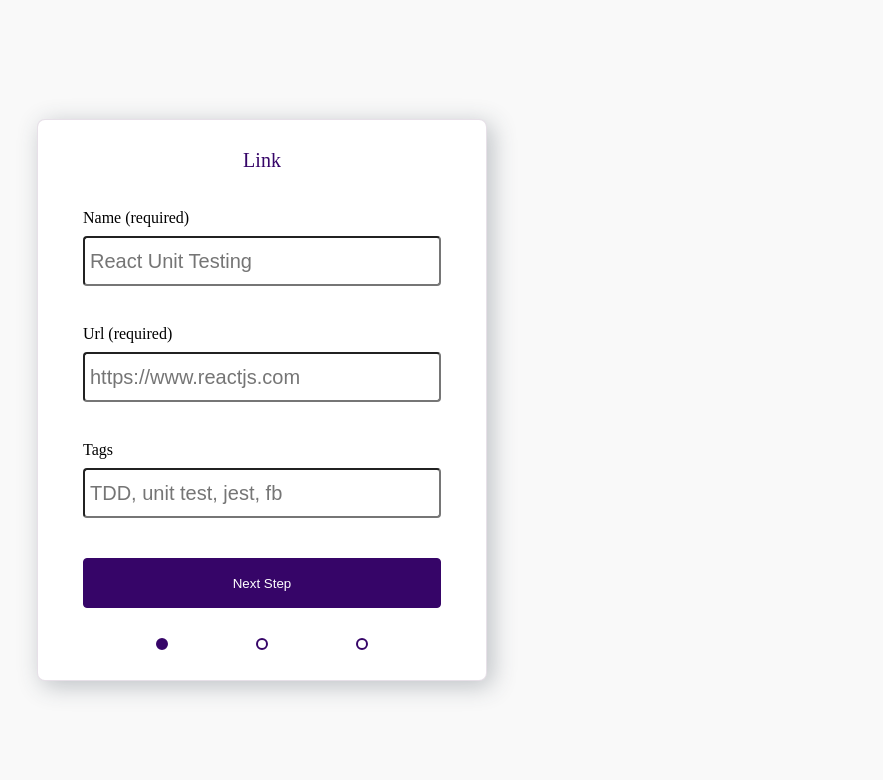
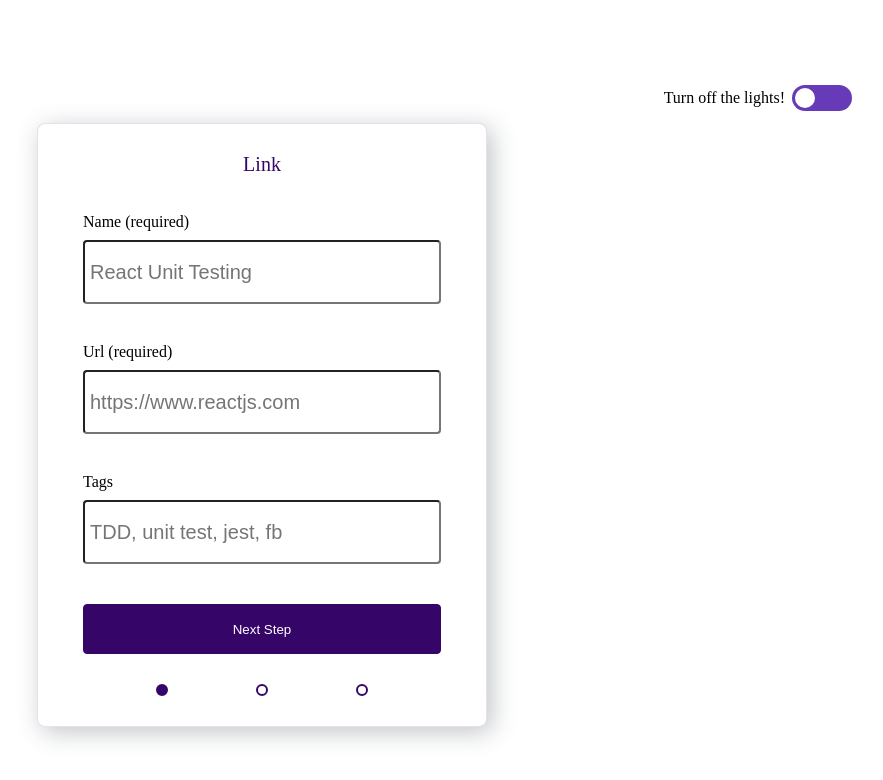
Before and after one commit to MC313/save-links, a React app: page / in a window 1280 px wide. Shown: the top 780 px of the page, without its empty margins (378-1261 px from the left). Built offline with nearby package versions, Linux system fonts and the light colour scheme.

Commit message:
Add toggle control and adds toggle value to store

```diff
--- a/src/js/App.js
+++ b/src/js/App.js
@@ -1,30 +1,17 @@
 import React from 'react';
 
-import { StoreProvider, StoreConsumer } from './store';
-import Steps from './components/container/Steps';
-import StepIndicator from './components/container/StepIndicator';
-import SuccessOverlay from './components/presentational/SuccessOverlay';
+import { StoreProvider } from './store';
+import Wizard from './components/container/Wizard';
+import ThemeToggle from './components/container/ThemeToggle';
 
 
 const App = () => {
     return (
         <StoreProvider>
-            <StoreConsumer>
-                {
-                    ({ showOverlay }) => {
-                        return (
-                            <section className="wizard">
-                                <SuccessOverlay show={showOverlay} />
-                                <Steps/>
-                                <StepIndicator />
-                            </section>
-                        );
-                    }
-                }
-            </StoreConsumer>
+            <ThemeToggle />
+            <Wizard />
         </StoreProvider>
     );
 };
 
-
 export default App;
--- /dev/null
+++ b/src/js/components/container/ThemeToggle.js
@@ -0,0 +1,18 @@
+import React, { useContext } from 'react';
+
+import { StoreContext } from '../../store';
+import Toggle from '../presentational/Toggle';
+
+const ThemeToggle = () => {
+    const { toggleOn, actions, dispatch } = useContext(StoreContext);
+    const onToggleChange = ({ target }) => dispatch(actions.setToggleValue(target.checked));
+
+    return (
+        <div className="toggle-container">
+            Turn {toggleOn ? 'on' : 'off'} the lights!
+            <Toggle onToggleChange={onToggleChange} value={toggleOn}/>
+        </div>
+    );
+};
+
+export default ThemeToggle;
--- /dev/null
+++ b/src/js/components/container/Wizard.js
@@ -0,0 +1,20 @@
+import React, { useContext } from 'react';
+
+import Steps from './Steps';
+import StepIndicator from './StepIndicator';
+import SuccessOverlay from '../presentational/SuccessOverlay';
+import { StoreContext } from '../../store';
+
+const Wizard = () => {
+    const { showOverlay } = useContext(StoreContext);
+
+    return (
+        <section className="wizard">
+            <SuccessOverlay show={showOverlay} />
+            <Steps/>
+            <StepIndicator />
+        </section>
+    );
+};
+
+export default Wizard;
--- /dev/null
+++ b/src/js/components/presentational/Toggle.js
@@ -0,0 +1,18 @@
+import React from 'react';
+
+const Toggle = ({ onToggleChange, value }) => {
+    return (
+        <div className="toggle">
+            <input
+                className="toggle__input"
+                type="checkbox"
+                id="switch"
+                checked={value}
+                onChange={onToggleChange}
+            />
+            <label htmlFor="switch" className="toggle__label">Toggle</label>
+        </div>
+    );
+};
+
+export default Toggle;
--- a/src/js/store/StoreProvider.js
+++ b/src/js/store/StoreProvider.js
@@ -4,6 +4,7 @@ import * as actions from './actions';
 import rootReducer from './reducers';
 
 const initialState = {
+    toggleOn: false,
     currentStep: 1,
     formData: {
         name: { value: '', error: false },
--- a/src/js/store/actions/action-types.js
+++ b/src/js/store/actions/action-types.js
@@ -1,4 +1,4 @@
-export const CHANGE_THEME = 'CHANGE_THEME';
+export const UPDATE_TOGGLE_SWITCH = 'UPDATE_TOGGLE_SWITCH';
 export const NAVIGATE_BACK = 'NAVIGATE_BACK';
 export const NAVIGATE_FORWARD = 'NAVIGATE_FORWARD';
 export const RESET_STATE = 'RESET_STATE';
--- a/src/js/store/actions/index.js
+++ b/src/js/store/actions/index.js
@@ -6,10 +6,10 @@ import {
     SAVE_LINK_REQUEST,
     SAVE_LINK_SUCCESS,
     SET_INPUT_ERROR,
-    CHANGE_THEME
+    UPDATE_TOGGLE_SWITCH
 } from './action-types';
 
-export const changeTheme = (payload) => ({ type: CHANGE_THEME, payload });
+export const setToggleValue = (payload) => ({ type: UPDATE_TOGGLE_SWITCH, payload });
 
 export const navigateForward = (payload) => ({ type: NAVIGATE_FORWARD, payload });
 export const navigateBackward = (payload) => ({ type: NAVIGATE_BACKWARD, payload });
--- a/src/js/store/reducers/index.js
+++ b/src/js/store/reducers/index.js
@@ -7,7 +7,7 @@ import {
     SAVE_LINK_REQUEST,
     SAVE_LINK_SUCCESS,
     SAVE_LINK_ERROR,
-    CHANGE_THEME
+    UPDATE_TOGGLE_SWITCH
 } from "../actions/action-types";
 
 const initialState = {
@@ -82,10 +82,11 @@ export const rootReducer = (state, action) => {
                 isSubmitting: false
             };
 
-        case CHANGE_THEME:
+        case UPDATE_TOGGLE_SWITCH:
             return {
                 ...state,
-                theme: action.payload
+                toggleOn: action.payload,
+                theme: action.payload ? 'DARK' : 'LIGHT'
             };
 
         default:
--- /dev/null
+++ b/src/styles/controls.scss
@@ -0,0 +1,80 @@
+.btn--primary {
+  @include button;
+  border-color: var(--primary, rgba(54, 5, 104, 1));
+  background-color: rgba(54, 5, 104, 1);
+  background-color: var(--primary, rgba(54, 5, 104, 1));
+  color: var(--white, rgba(255, 255, 255, 1));
+  color: rgba(255, 255, 255, 1);
+}
+
+.btn--secondary {
+  @include button;
+  border-color: var(--secondary, rgba(154, 103, 234, 1));
+  background-color: rgba(154, 103, 234, 1);
+  background-color: var(--secondary, rgba(154, 103, 234, 1));
+  color: var(--white, rgba(255, 255, 255, 1));
+  color: rgba(255, 255, 255, 1);
+}
+
+.btn--back {
+  @include flex-center;
+  width: 45px;
+  height: 45px;
+  border-radius: $radius-round;
+  transform: rotate(180deg);
+  font-size: $font-medium;
+  background-color: rgba(54, 5, 104, 1);
+  background-color: var(--primary, rgba(54, 5, 104, 1));
+}
+
+.toggle-container {
+  @include flex-row;
+  @include flex-center;
+  width: $width-full;
+  height: 50px;
+  justify-content: end;
+  padding-right: 50px;
+}
+
+.toggle {
+  @include flex-center;
+  input[type='checkbox'] {
+    height: 0;
+    width: 0;
+    visibility: hidden;
+  }
+  &__label {
+    cursor: pointer;
+    text-indent: -9999px;
+    width: 60px;
+    height: 26px;
+    background-color: rgba(103, 58, 183, 1);
+    background-color: var(--purple, rgba(103, 58, 183, 1));
+    display: block;
+    border-radius: 100px;
+    position: relative;
+  }
+
+  &__label:after {
+    content: '';
+    position: absolute;
+    top: 3px;
+    left: 3px;
+    width: 20px;
+    height: 20px;
+    background-color: rgba(255, 255, 255, 1);
+    background-color: var(--white, rgba(255, 255, 255, 1));
+    border-radius: $radius-round;
+    transition: 0.3s;
+  }
+
+  &__input:checked + &__label {
+    background-color: rgba(54, 5, 104, 1);
+    background-color: var(--primary, rgba(54, 5, 104, 1));
+  }
+
+  &__input:checked + &__label:after {
+    left: calc(100% - 3px);
+    transform: translateX(-100%);
+  }
+}
--- a/src/styles/main.scss
+++ b/src/styles/main.scss
@@ -2,6 +2,7 @@
 @import 'variables';
 @import 'mixins';
 @import 'typography';
+@import 'controls';
 @import 'modules';
 
 * {
@@ -16,10 +17,9 @@ main {
 }
 
 main {
-  display: flex;
-  justify-content: center;
-  align-items: center;
+  @include flex-center;
+  @include flex-column;
   line-height: 1;
   font-size: $font-base;
-  background-color: rgba(249, 249, 249, 1);
+  background-color: rgba(255, 255, 255, 1);
 }
--- a/src/styles/modules.scss
+++ b/src/styles/modules.scss
@@ -1,32 +1,3 @@
-.btn--primary {
-  @include button;
-  border-color: var(--primary, rgba(54, 5, 104, 1));
-  background-color: rgba(54, 5, 104, 1);
-  background-color: var(--primary, rgba(54, 5, 104, 1));
-  color: var(--white, rgba(255, 255, 255, 1));
-  color: rgba(255, 255, 255, 1);
-}
-
-.btn--secondary {
-  @include button;
-  border-color: var(--secondary, rgba(154, 103, 234, 1));
-  background-color: rgba(154, 103, 234, 1);
-  background-color: var(--secondary, rgba(154, 103, 234, 1));
-  color: var(--white, rgba(255, 255, 255, 1));
-  color: rgba(255, 255, 255, 1);
-}
-
-.btn--back {
-  @include flex-center;
-  width: 45px;
-  height: 45px;
-  border-radius: $radius-round;
-  transform: rotate(180deg);
-  font-size: $font-medium;
-  background-color: rgba(54, 5, 104, 1);
-  background-color: var(--primary, rgba(54, 5, 104, 1));
-}
-
 .wizard {
   width: 80%;
   height: auto;
@@ -56,7 +27,8 @@
   }
   .form-field__input {
     width: $width-full;
-    height: $height-medium;
+    min-height: 40px;
+    height: 8vh;
     padding-left: $padding-small;
     border-radius: $radius-small;
     font-size: $font-medium;
```
Also changed, not shown: src/js/components/presentational/Button.js (deleted, +0 -7 lines).
